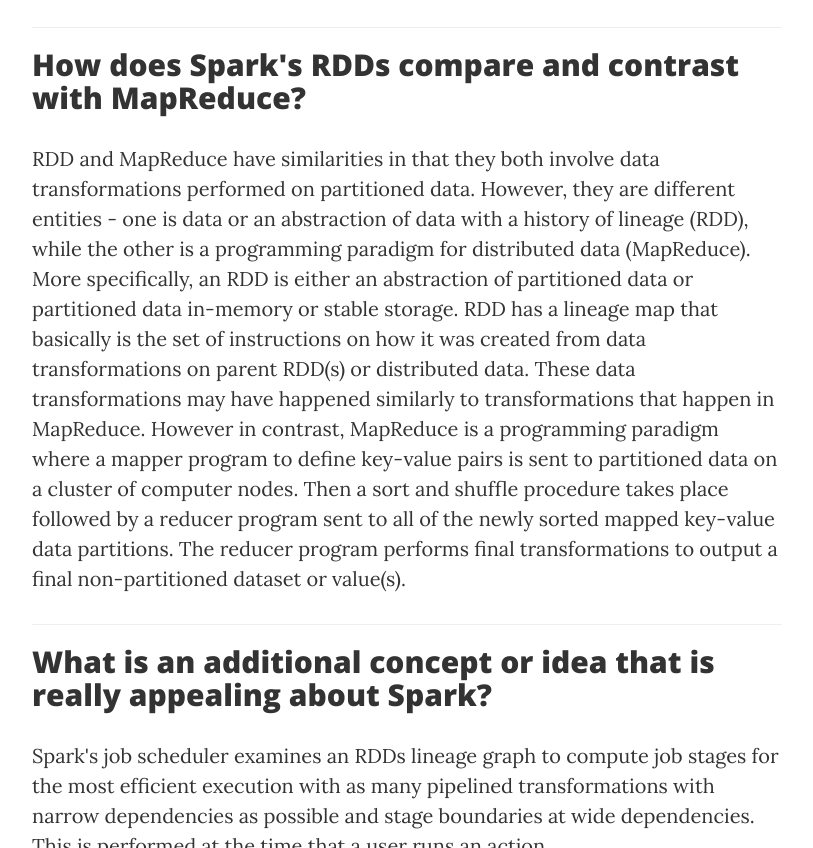
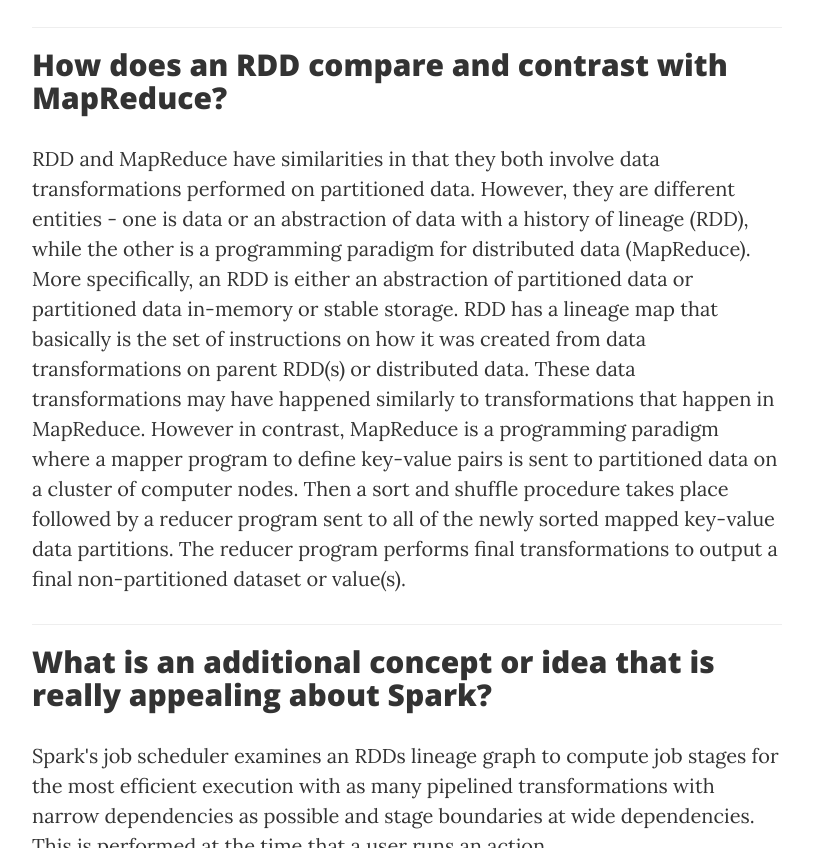
Before and after one commit to NTBlok/spark-intro-blog, a website: page index.html in a window 1280 px wide. Shown: the part 1472-2320 px from the top of the page, without its empty margins (233-1046 px from the left). Drawn offline with nearby package versions, Linux system fonts and the light colour scheme.

Commit message:
Edited initial commit

```diff
--- a/index.html
+++ b/index.html
@@ -114,7 +114,7 @@
 
                       <div>
                                 <h2 class="post-title">
-                                 How does Spark's RDDs compare and contrast with MapReduce?
+                                 How does an RDD compare and contrast with MapReduce?
                                 </h2>
                                 <p class="post-meta">
                                 RDD and MapReduce have similarities in that they both involve data transformations performed on partitioned data.  However, they are different entities - one is data or an abstraction of data with a history of lineage (RDD), while the other is a programming paradigm for distributed data (MapReduce).  More specifically, an RDD is either an abstraction of partitioned data or partitioned data in-memory or stable storage.  RDD has a lineage map that basically is the set of instructions on how it was created from data transformations on parent RDD(s) or distributed data.  These data transformations may have happened similarly to transformations that happen in MapReduce. However in contrast, MapReduce is a programming paradigm where a mapper program to define key-value pairs is sent to partitioned data on a cluster of computer nodes.  Then a sort and shuffle procedure takes place followed by a reducer program sent to all of the newly sorted mapped key-value data partitions.  The reducer program performs final transformations to output a final non-partitioned dataset or value(s).
```
